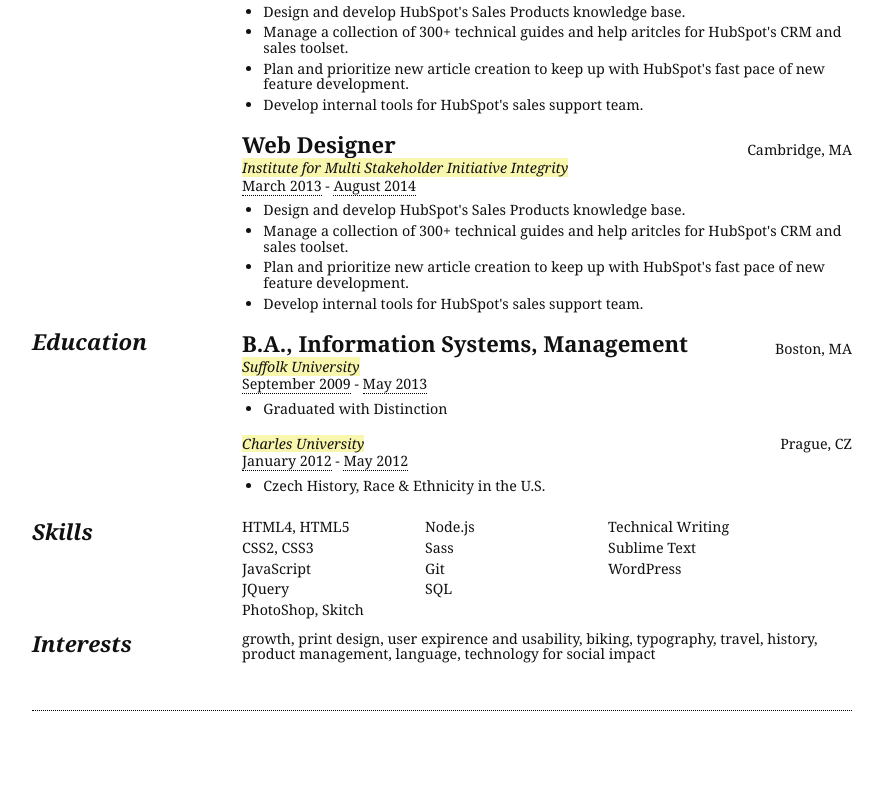
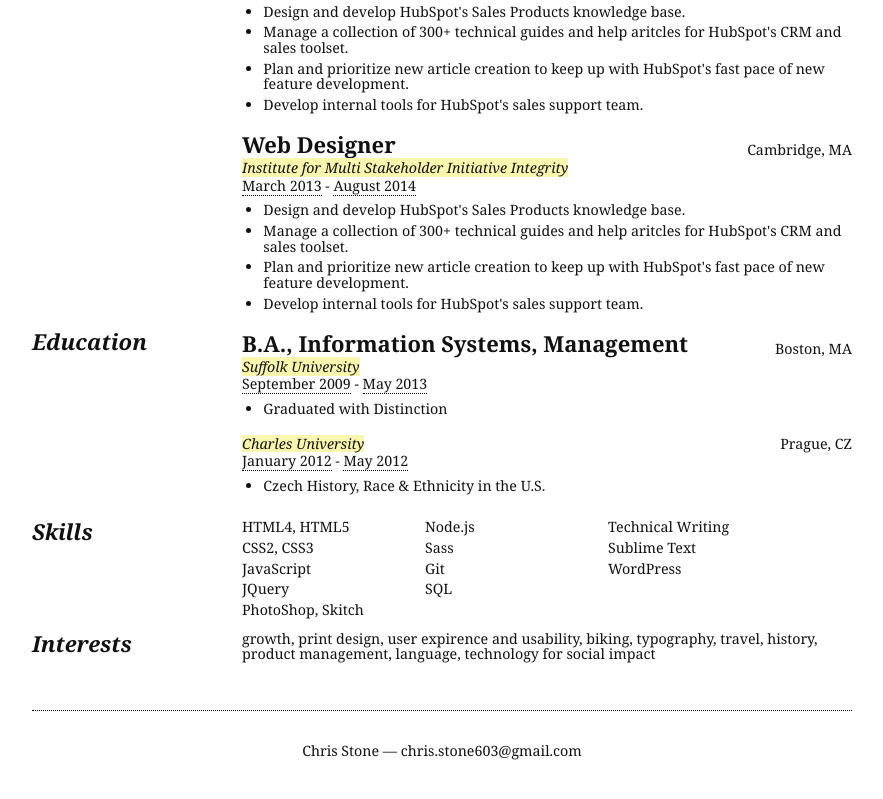
Before and after one commit to c-stone/resume, a website: page index.html in a window 1280 px wide. Shown: the part 757-1556 px from the top of the page, without its empty margins (198-1081 px from the left). Drawn offline with nearby package versions, Linux system fonts and the light colour scheme.

Commit message:
added styling and footer text

```diff
--- a/index.html
+++ b/index.html
@@ -8,6 +8,7 @@
         <meta name="viewport" content="width=device-width, initial-scale=1">
         <link rel="stylesheet" href="css/normalize.css">
         <link rel="stylesheet" href="css/style.css">
+        <link rel="stylesheet" href="https://maxcdn.bootstrapcdn.com/font-awesome/4.5.0/css/font-awesome.min.css">
         <link rel="shortcut icon" href="images/favicon1.ico"/>
     </head>
     <body>
@@ -19,7 +20,7 @@
           <div class="contact-info flex-container column text-right text-small-1 line-height-1 baseline">
             <span class="city-state-zip">Cambridge, MA 02142</span>
             <span class="email">chris.stone603@gmail.com</span>
-            <span class="linkedIn"><a href="https://www.linkedin.com/in/cjstone1">LinkedIn</a></span>
+            <span class="linkedIn h5"><a href="https://www.linkedin.com/in/cjstone1"><i class="fa fa-linkedin-square"></i></a></span>
           </div>
         </div>
         <div class="objective-container flex-container row space-between pad-2-vert marg-3-vert border-vert">
@@ -214,8 +215,8 @@
             <p class="text-small-1">growth, print design, user expirence and usability, biking, typography, travel, history, product management, language, technology for social impact</p>
           </div>
         </div>
-        <footer class="border-bottom marg-3-vert">
-
+        <footer class="flex-container center text-small-1 border-bottom marg-3-vert">
+          <p class="pad-0 marg-3-top">Chris Stone — chris.stone603@gmail.com</p>
         </footer>
       </article>
 
--- a/src/sass/partials/utility-classes/_pad-marg.sass
+++ b/src/sass/partials/utility-classes/_pad-marg.sass
@@ -26,6 +26,8 @@
 	padding-bottom: $pad3
 .pad-40-80
   padding: 40px 80px;
+.pad-0
+	padding: 0px
 
 
 .marg-1
@@ -43,6 +45,8 @@
 .marg-2-vert
 	margin-top: $marg2;
 	margin-bottom: $marg2
+.marg-2-top
+	margin-top: $marg2
 .marg-3
 	margin: $marg3
 .marg-3-sides
@@ -51,6 +55,8 @@
 .marg-3-vert
 	margin-top: $marg3
 	margin-bottom: $marg3
+.marg-3-top
+	margin-top: $marg3
 .marg-30-center
 	margin: 30px auto
 
--- a/src/sass/partials/utility-classes/_typography.sass
+++ b/src/sass/partials/utility-classes/_typography.sass
@@ -97,7 +97,7 @@
   border-bottom: 1px dotted #000
 
 .border-bottom
-  border-bottom: 1px dotted #000
+  border-top: 1px dotted #000
 
 
 .highlight-section-header:hover .title-location
```
Also changed, not shown: css/style.css.
